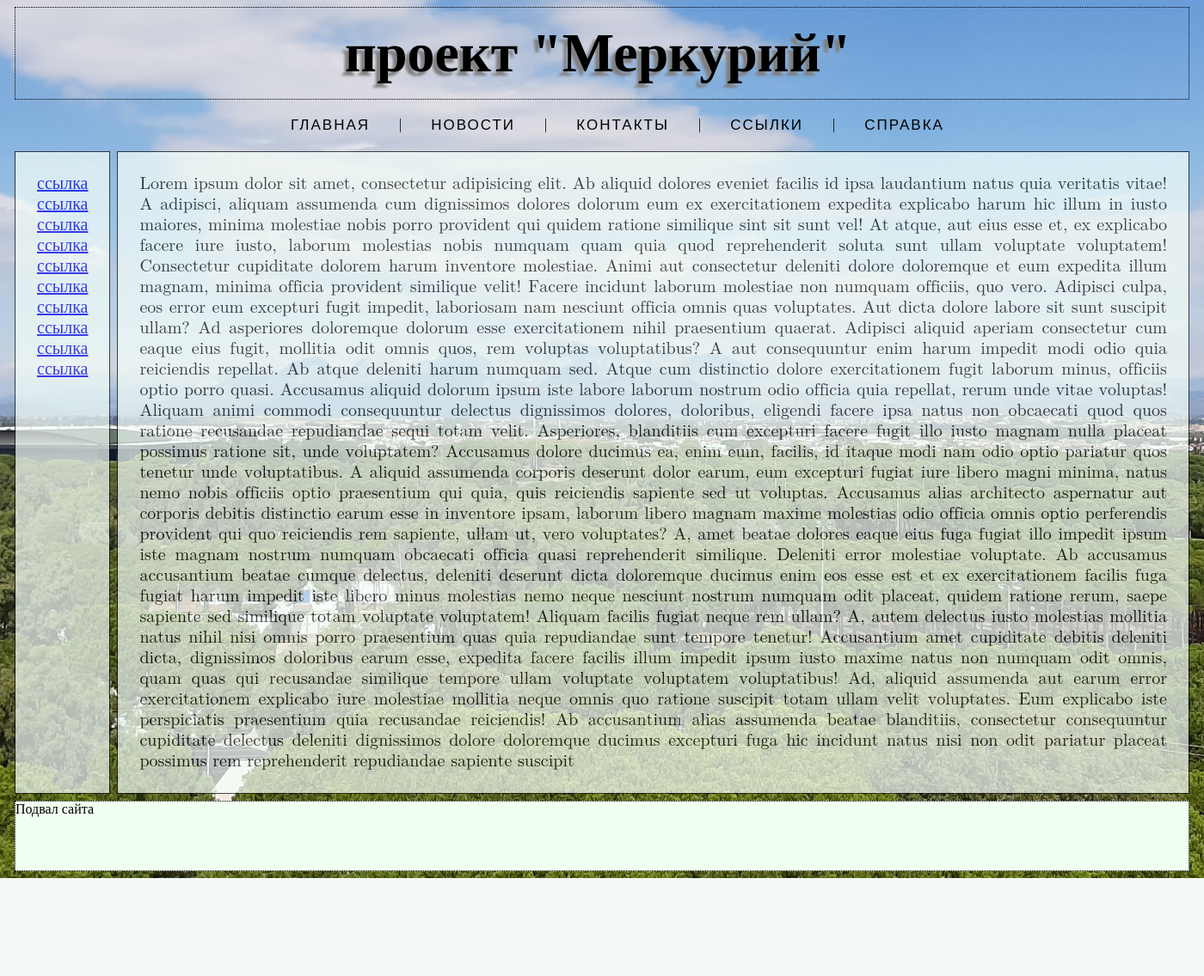
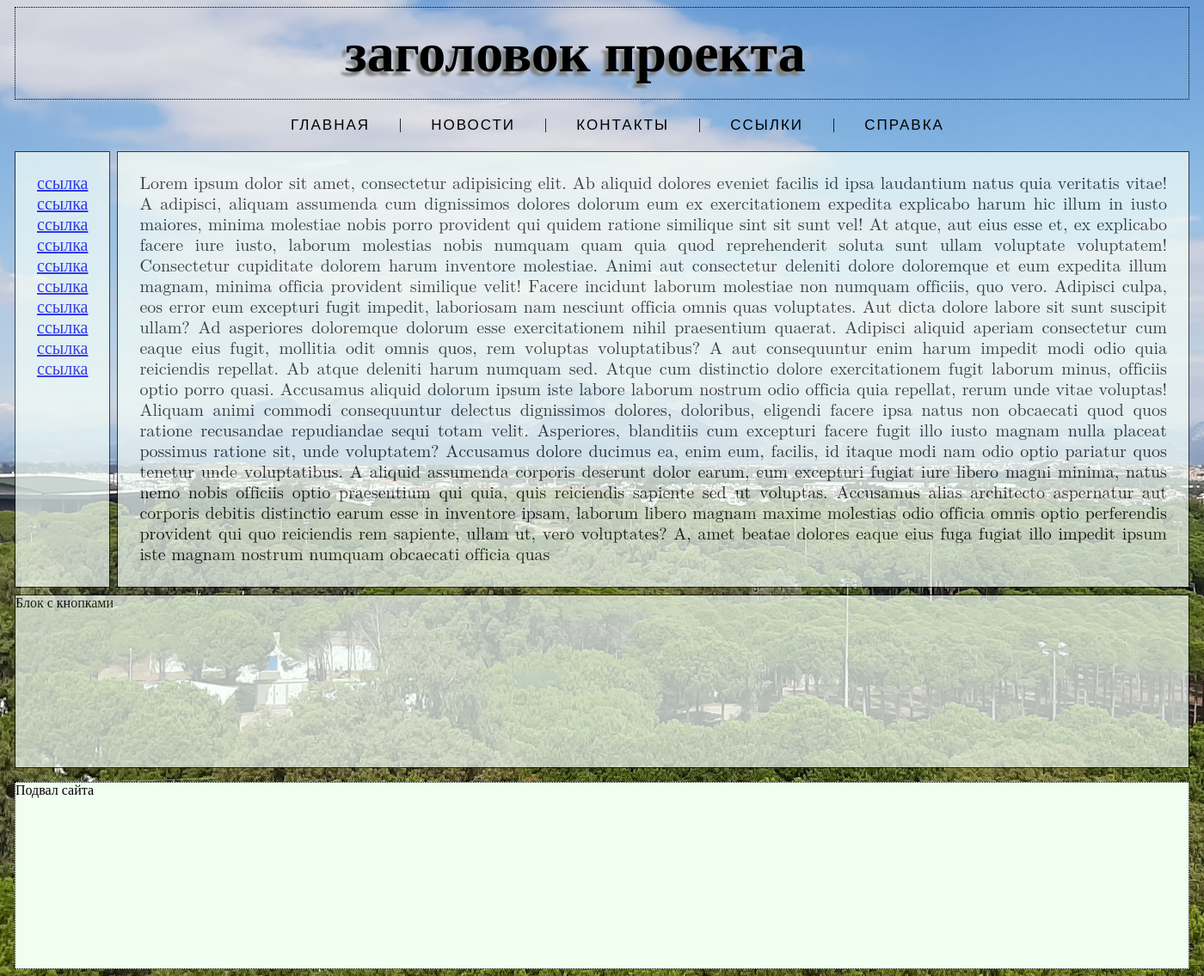
Before and after one commit to Jenny6199/personal_site_001, a Django app: page / in a window 1400 px wide. Shown: the whole page at 86% size. Before the commit the page ends 1022 px from the top, so only its background shows below. Run offline with Django 4.2, Linux system fonts and the light colour scheme; parts of the project's set-up code (start-up, migrations or seed data) failed here and were passed over.

Commit message:
add button box on title page

```diff
--- a/website_1/mainapp/templates/includes/inc_header.html
+++ b/website_1/mainapp/templates/includes/inc_header.html
@@ -1,6 +1,6 @@
 {% load static %}
 <div class="container center">
     <div class="header_text">
-        проект "Меркурий"
+        заголовок проекта
     </div>
 </div>
--- a/website_1/mainapp/templates/mainapp/index.html
+++ b/website_1/mainapp/templates/mainapp/index.html
@@ -1,11 +1,11 @@
 {% extends 'mainapp/base.html' %}
 {% load static %}
 {% block content %}
-    <div class="">
+    <div class="" id="menu-box">
         {% include 'includes/inc_menu.html' %}
     </div>
-    <div class="context flex">
-        <div class="left_column box full-height">
+    <div class="context flex" id="context-box">
+        <div class="left_column box full-height base_color">
             <div class="column_text">
                 <ul class="column_list">
                     <li><a href="#">ссылка</a></li>
@@ -17,11 +17,11 @@
                     <li><a href="#">ссылка</a></li>
                     <li><a href="#">ссылка</a></li>
                     <li><a href="#">ссылка</a></li>
-                    <li><a href="#">ссылка</a></li>
+                    <li><a href="menu-box">ссылка</a></li>
                 </ul>
             </div>
         </div>
-        <div class="right_column box full-height">
+        <div class="right_column box full-height base_color">
             <div class="column_text">
                 Lorem ipsum dolor sit amet, consectetur adipisicing elit. Ab aliquid dolores eveniet facilis id ipsa
                 laudantium natus quia veritatis vitae! A adipisci, aliquam assumenda cum dignissimos dolores dolorum
@@ -46,21 +46,11 @@
                 reiciendis sapiente sed ut voluptas. Accusamus alias architecto aspernatur aut corporis debitis
                 distinctio earum esse in inventore ipsam, laborum libero magnam maxime molestias odio officia omnis
                 optio perferendis provident qui quo reiciendis rem sapiente, ullam ut, vero voluptates? A, amet beatae
-                dolores eaque eius fuga fugiat illo impedit ipsum iste magnam nostrum numquam obcaecati officia quasi
-                reprehenderit similique. Deleniti error molestiae voluptate. Ab accusamus accusantium beatae cumque
-                delectus, deleniti deserunt dicta doloremque ducimus enim eos esse est et ex exercitationem facilis fuga
-                fugiat harum impedit iste libero minus molestias nemo neque nesciunt nostrum numquam odit placeat,
-                quidem ratione rerum, saepe sapiente sed similique totam voluptate voluptatem! Aliquam facilis fugiat
-                neque rem ullam? A, autem delectus iusto molestias mollitia natus nihil nisi omnis porro praesentium
-                quas quia repudiandae sunt tempore tenetur! Accusantium amet cupiditate debitis deleniti dicta,
-                dignissimos doloribus earum esse, expedita facere facilis illum impedit ipsum iusto maxime natus non
-                numquam odit omnis, quam quas qui recusandae similique tempore ullam voluptate voluptatem voluptatibus!
-                Ad, aliquid assumenda aut earum error exercitationem explicabo iure molestiae mollitia neque omnis quo
-                ratione suscipit totam ullam velit voluptates. Eum explicabo iste perspiciatis praesentium quia
-                recusandae reiciendis! Ab accusantium alias assumenda beatae blanditiis, consectetur consequuntur
-                cupiditate delectus deleniti dignissimos dolore doloremque ducimus excepturi fuga hic incidunt natus
-                nisi non odit pariatur placeat possimus rem reprehenderit repudiandae sapiente suscipit
+                dolores eaque eius fuga fugiat illo impedit ipsum iste magnam nostrum numquam obcaecati officia quas
             </div>
         </div>
     </div>
+    <div class="block box base_color visual" id="button-box">
+        Блок с кнопками
+    </div>
 {% endblock content %}
--- a/website_1/static/css/style.css
+++ b/website_1/static/css/style.css
@@ -16,7 +16,7 @@ body {
 }
 
 .visual {
-    min-width: 200px;
+    min-height: 200px;
     margin-bottom: 16px;
 }
 
@@ -37,7 +37,6 @@ header {
     font-size: 64px;
 }
 
-
 .header_text {
     margin: 0 auto;
     padding-top: 2vh;
@@ -54,17 +53,24 @@ header {
     display: flex;
 }
 
+.block {
+    display: block;
+}
+
+.base_color {
+    background-color: mintcream;
+    opacity: 0.7;
+}
+
 .left_column {
     width: fit-content;
     margin: 0vh 1vh 1vh 0vh;
-    background-color: mintcream;
     opacity: 0.7;
 }
 
 .right_column {
     width: 111em;
     margin: 0vh 0vh 1vh 0vh;
-    background-color: mintcream;
     opacity: 0.7;
 }
 
@@ -164,3 +170,6 @@ context {
         margin: 0 30px;
     }
 }
+
+
+/* Title button*/
```
